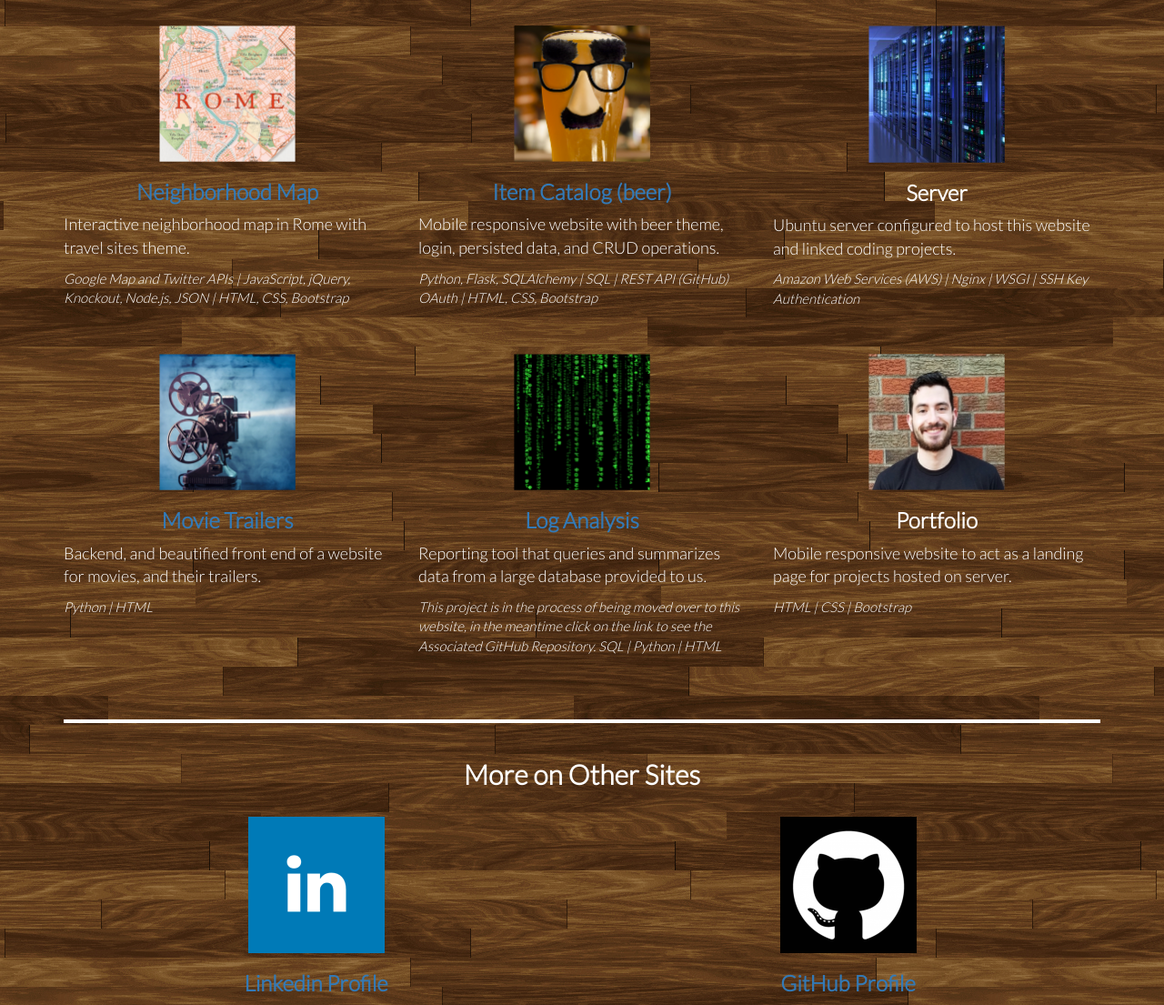
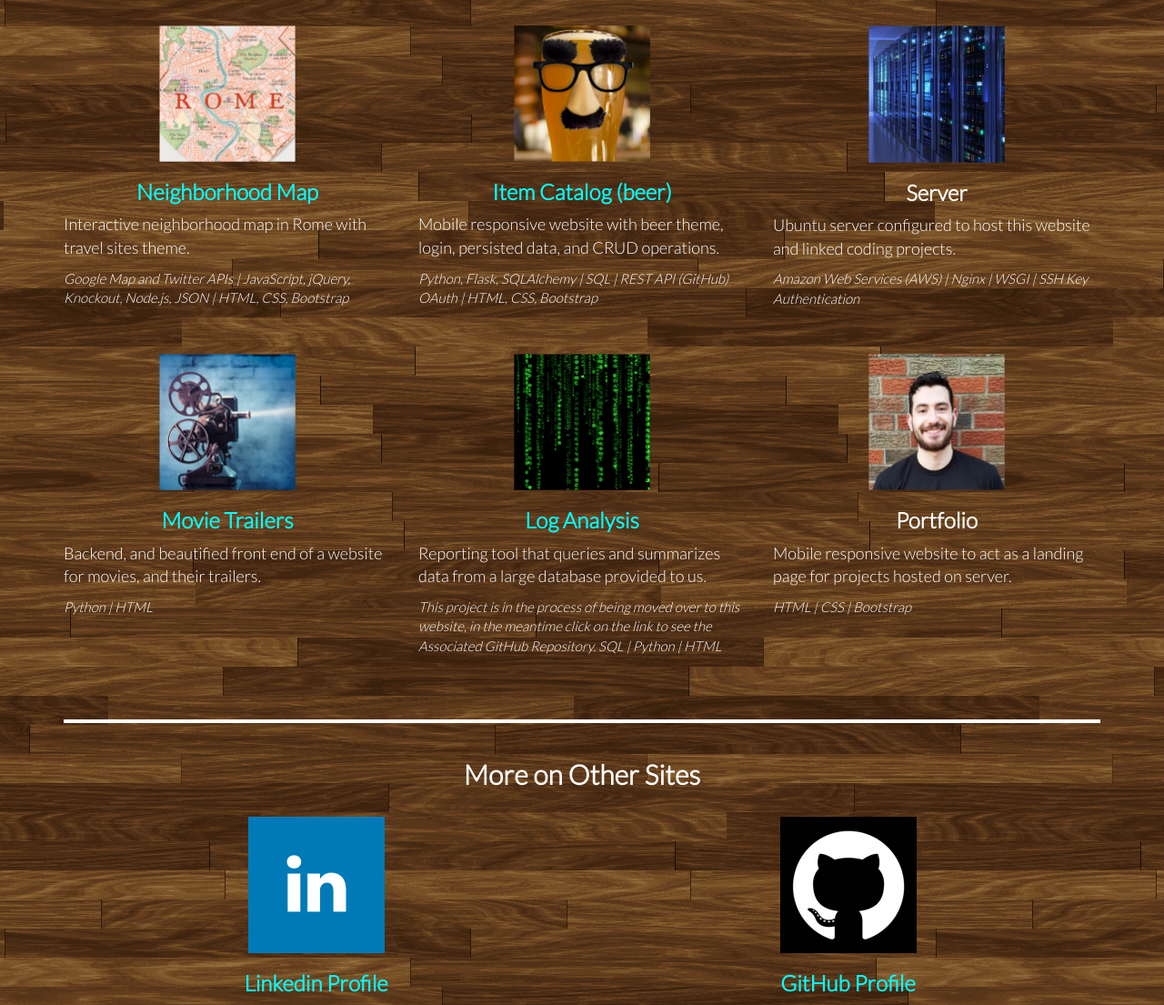
Before and after one commit to dlaurence269/Project_2_Portfolio, a PHP site: page /index.html in a window 1280 px wide. Shown: the part 259-1364 px from the top of the page at 91% size. Run offline with PHP 8.4, Linux system fonts and the light colour scheme; some web fonts are replaced.

Commit message:
Change link color

```diff
--- a/main.css
+++ b/main.css
@@ -73,10 +73,10 @@ p {
 	margin-top: 15px;
 }
 
-/*a {
+a {
 	color: 	#00ffff;
 }
-*/
+
 a:visited {
 	color: 	#00ffff;
 }
```
